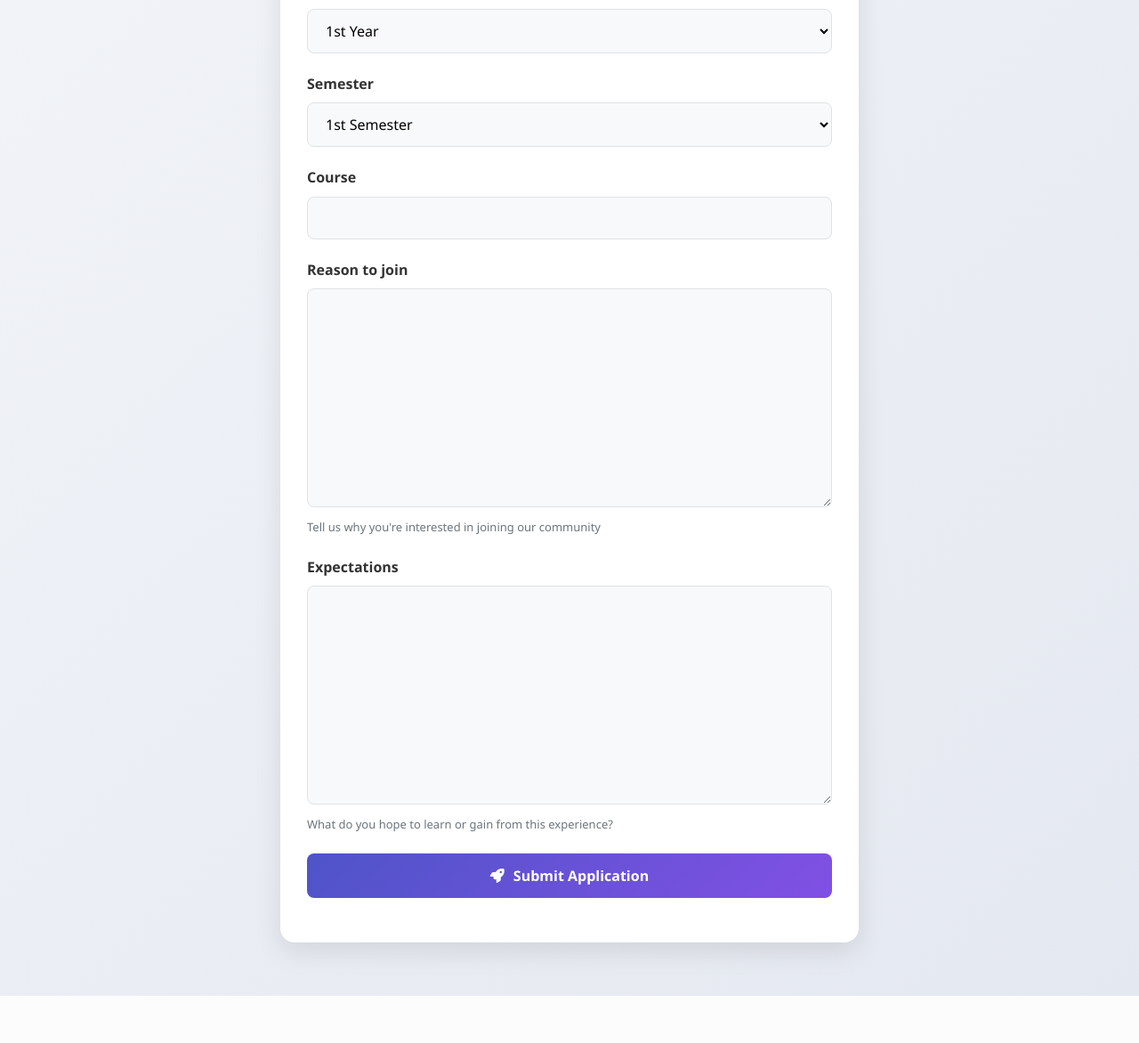
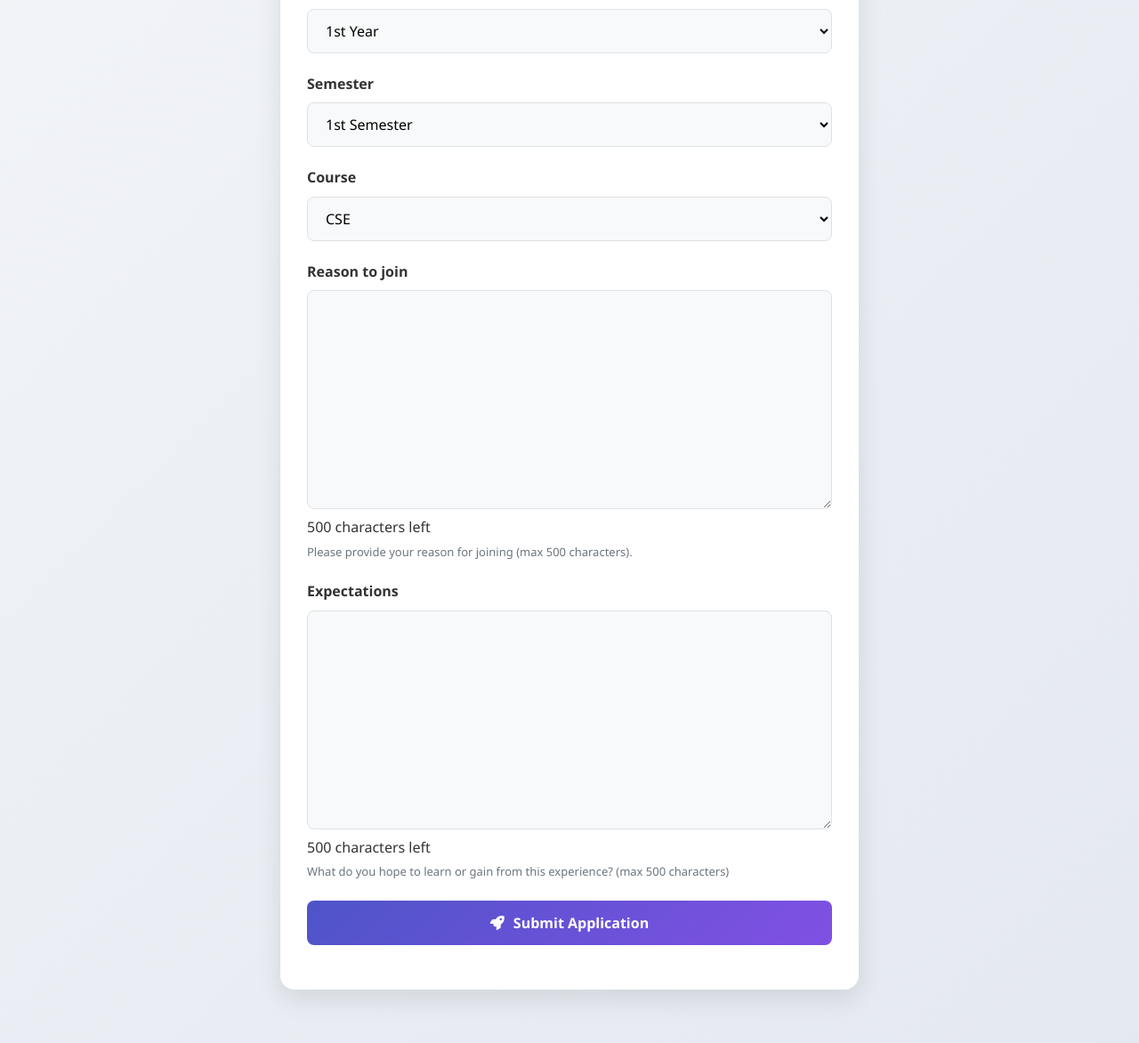
Before and after one commit to sahilshaik13/aile-registrations, a Django app: page / in a window 1280 px wide. Shown: the part 848-2020 px from the top of the page at 89% size. Before the commit the page ends 1967 px from the top, so only its background shows below. Run offline with Django 4.2, Linux system fonts and the light colour scheme.

Commit message:
Enhance registration form with reason to join and expectations fields, including character counters and help texts for better user guidance

```diff
--- a/example/forms.py
+++ b/example/forms.py
@@ -5,10 +5,35 @@ class RegistrationForm(forms.Form):
     name = forms.CharField(max_length=100)
     roll_number = forms.CharField(max_length=20)
     dob = forms.DateField(widget=forms.SelectDateWidget(years=range(1999, datetime.now().year + 1)))
-    mobile_number = forms.CharField(max_length=15)  # New field for mobile number
-    email = forms.EmailField()  # New field for email address
+    mobile_number = forms.CharField(max_length=15)
+    email = forms.EmailField()
     year = forms.ChoiceField(choices=[('1', '1st Year'), ('2', '2nd Year'), ('3', '3rd Year'), ('4', '4th Year')])
-    semester = forms.ChoiceField(choices=[('1', '1st Semester'), ('2', '2nd Semester'), ('3', '3rd Semester'), ('4', '4th Semester'), ('5', '5th Semester'), ('6', '6th Semester'), ('7', '7th Semester'), ('8', '8th Semester')])
-    course = forms.CharField(max_length=100)
-    reason_to_join = forms.CharField(widget=forms.Textarea)
-    expectations = forms.CharField(widget=forms.Textarea)
+    semester = forms.ChoiceField(choices=[
+        ('1', '1st Semester'),
+        ('2', '2nd Semester'),
+        ('3', '3rd Semester'),
+        ('4', '4th Semester'),
+        ('5', '5th Semester'),
+        ('6', '6th Semester'),
+        ('7', '7th Semester'),
+        ('8', '8th Semester')
+    ])
+    course = forms.ChoiceField(choices=[
+        ('CSE', 'CSE'),
+        ('CSE IOT', 'CSE IOT'),
+        ('CSE DS', 'CSE DS'),
+        ('CSE AIML', 'CSE AIML'),
+        ('IT', 'IT'),
+        ('CIVIL', 'CIVIL'),
+        ('MECH', 'MECH')
+    ])
+    reason_to_join = forms.CharField(
+        widget=forms.Textarea(attrs={'maxlength': '500', 'oninput': 'updateCounter(this, "reasonCounter")'}),
+        max_length=500,
+        help_text="Please provide your reason for joining (max 500 characters)."
+    )
+    expectations = forms.CharField(
+        widget=forms.Textarea(attrs={'maxlength': '500', 'oninput': 'updateCounter(this, "expectationsCounter")'}),
+        max_length=500,
+        help_text="What do you hope to learn or gain from this experience? (max 500 characters)"
+    )
--- a/example/templates/register.html
+++ b/example/templates/register.html
@@ -434,7 +434,8 @@
             <div class="form-group">
                 <label for="{{ form.reason_to_join.id_for_label }}">{{ form.reason_to_join.label }}</label>
                 {{ form.reason_to_join }}
-                <div class="help-text">Tell us why you're interested in joining our community</div>
+                <div id="reasonCounter">500 characters left</div>
+                <div class="help-text">{{ form.reason_to_join.help_text }}</div>
                 {% if form.reason_to_join.errors %}
                 <ul class="errorlist">
                     {% for error in form.reason_to_join.errors %}
@@ -447,7 +448,8 @@
             <div class="form-group">
                 <label for="{{ form.expectations.id_for_label }}">{{ form.expectations.label }}</label>
                 {{ form.expectations }}
-                <div class="help-text">What do you hope to learn or gain from this experience?</div>
+                <div id="expectationsCounter">500 characters left</div>
+                <div class="help-text">{{ form.expectations.help_text }}</div>
                 {% if form.expectations.errors %}
                 <ul class="errorlist">
                     {% for error in form.expectations.errors %}
@@ -522,5 +524,14 @@
             window.location.href = "{% url 'admin:index' %}";
         });
     </script>
+    <script>
+        function updateCounter(textarea, counterId) {
+            const maxLength = textarea.getAttribute('maxlength');
+            const currentLength = textarea.value.length;
+            const remainingChars = maxLength - currentLength;
+
+            document.getElementById(counterId).innerText = `${remainingChars} characters left`;
+        }
+        </script>
 </body>
 </html>
```
